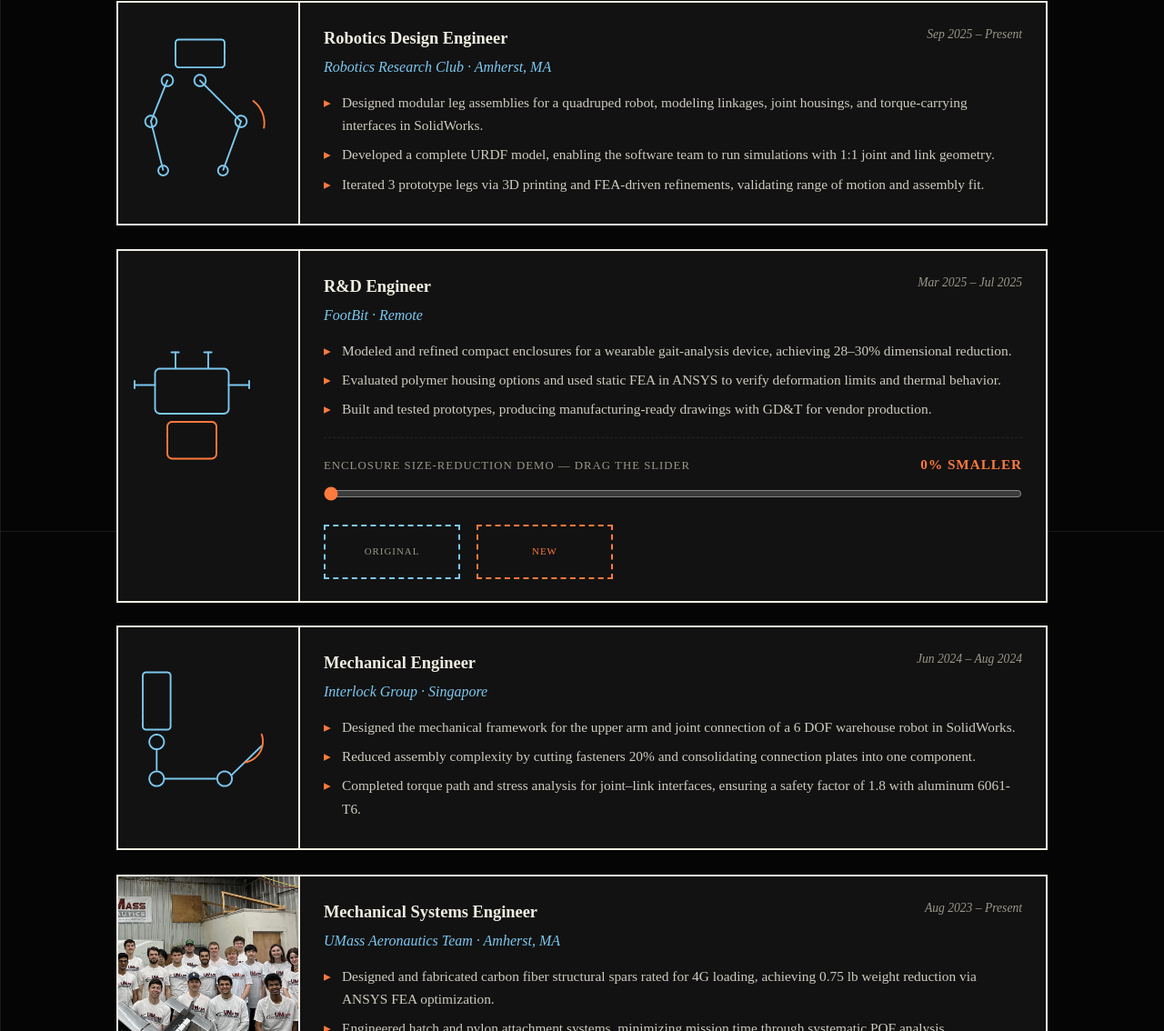
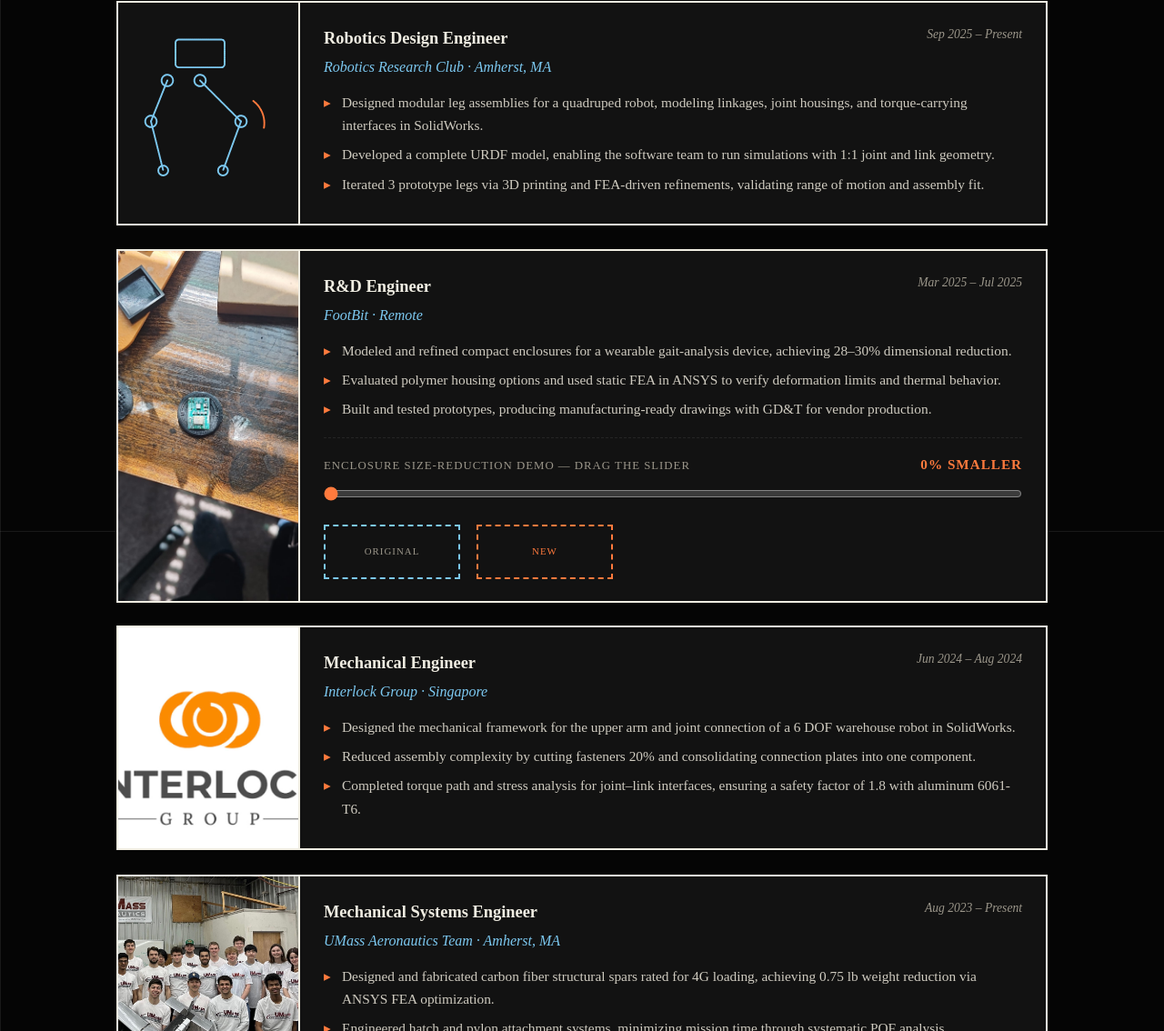
Before and after one commit to Devajc/MyPortfolio, a plain HTML site: page index.html in a window 1280 px wide. Shown: the part 1016-2150 px from the top of the page at 91% size. Drawn offline with Linux system fonts and the light colour scheme.

Commit message:
Update index.html

```diff
--- a/index.html
+++ b/index.html
@@ -525,7 +525,7 @@
           <line class="draw" x1="110" y1="20" x2="110" y2="40" style="transition-delay:.4s"/>
           <path class="draw" d="M65,20 L75,20 M105,20 L115,20" style="transition-delay:.45s"/>
         </svg>
-        <img src="footbit.jpg" alt="R&D Engineer at FootBit" onerror="hideBrokenImg(this)">
+        <img src="images/footbit.jpg" alt="R&D Engineer at FootBit" onerror="hideBrokenImg(this)">
       </div>
     </div>
     <div class="exp-body">
@@ -563,7 +563,7 @@
           <line class="draw" x1="139" y1="155" x2="175" y2="120" style="transition-delay:.6s"/>
           <path class="draw" d="M155,140 A26,26 0 0,0 175,105" stroke="var(--orange)" style="transition-delay:.7s"/>
         </svg>
-        <img src="interlock.jpg" alt="Mechanical Engineer at Interlock Group" onerror="hideBrokenImg(this)">
+        <img src="images/interlock.jpg" alt="Mechanical Engineer at Interlock Group" onerror="hideBrokenImg(this)">
       </div>
     </div>
     <div class="exp-body">
@@ -667,7 +667,7 @@
         </ul>
         <div class="video-frame" id="videoArm">
           <video controls preload="metadata" playsinline onerror="handleVideoError(this)">
-            <source src="robotic-arm-demo.mp4" type="video/mp4">
+            <source src="videos/robotic-arm-demo.mp4" type="video/mp4">
           </video>
         </div>
       </div>
```
